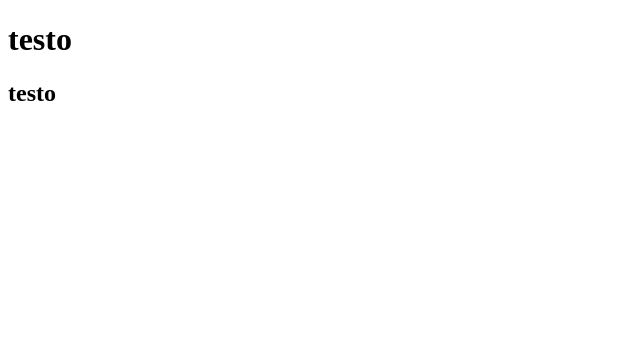
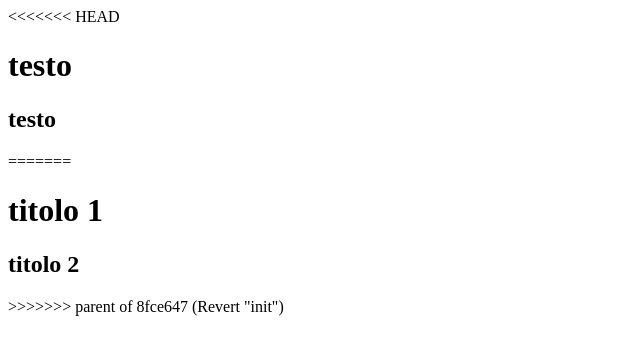
Before and after one commit to AngeloDalo/classe49-first-repo, a plain HTML site: page index.html in a window 1280 px wide. Shown: the whole page, without its empty margins (0-640 px from the left). Drawn offline with Linux system fonts and the light colour scheme.

Commit message:
Revert "Revert "init""
This reverts commit 8fce647a2c44eed8c60e41279a917216176e76f5.

```diff
--- a/index.html
+++ b/index.html
@@ -7,7 +7,12 @@
     <title>Document</title>
 </head>
 <body>
+<<<<<<< HEAD
     <h1>testo</h1>
     <h2>testo</h2>
+=======
+    <h1>titolo 1</h1>
+    <h2>titolo 2</h2>
+>>>>>>> parent of 8fce647 (Revert "init")
 </body>
 </html>
```
